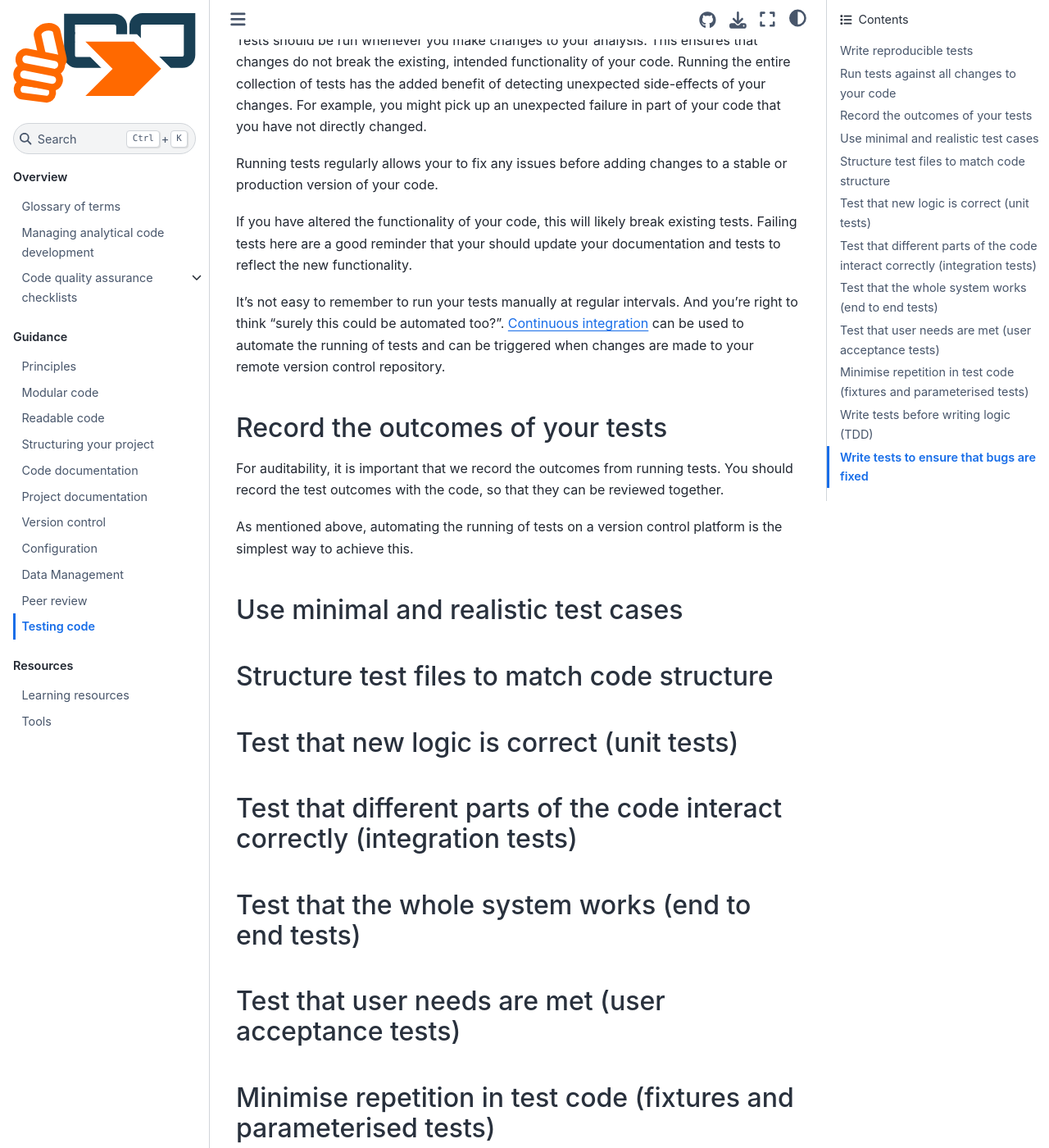
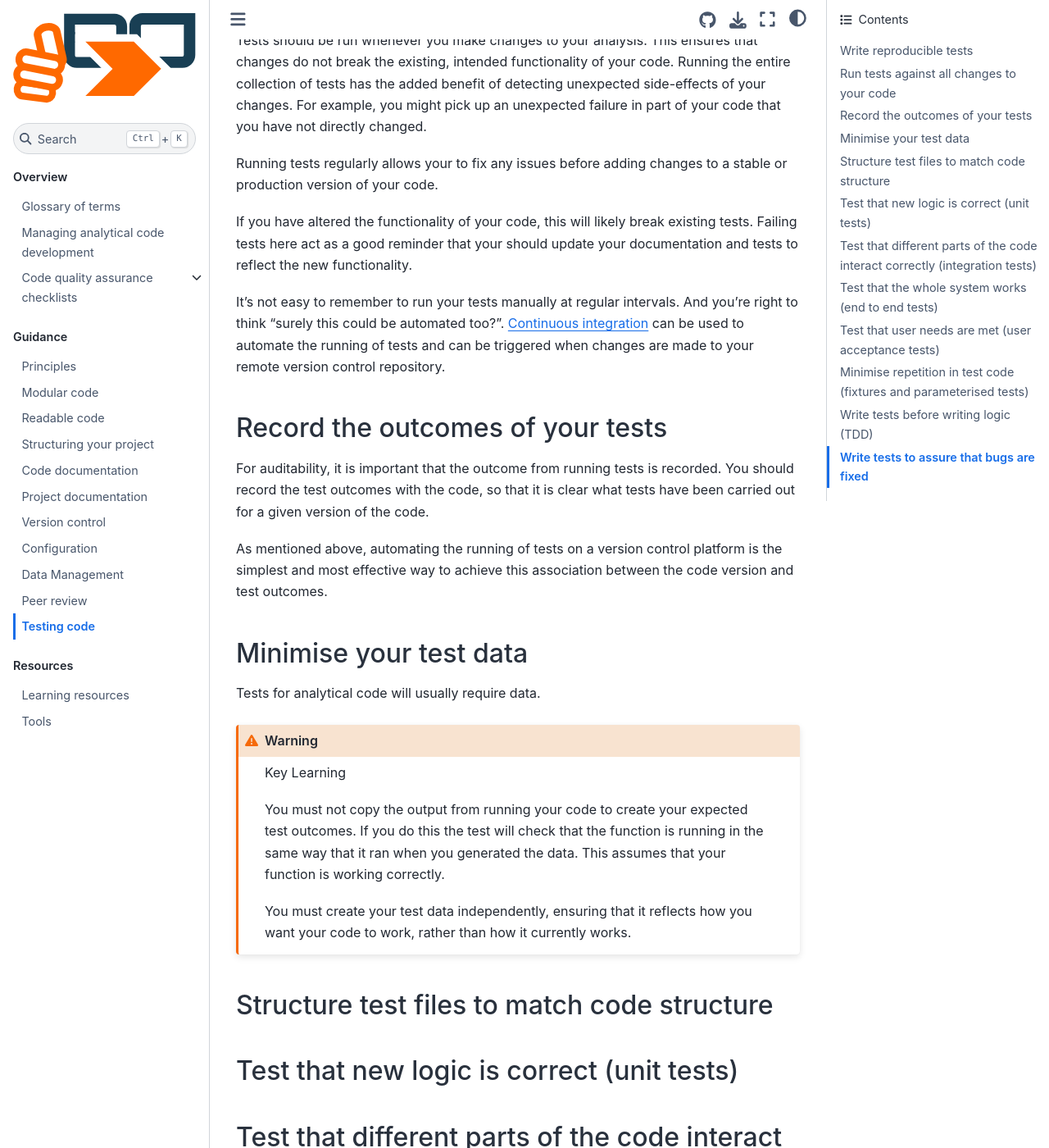
Before and after one commit to best-practice-and-impact/qa-of-code-guidance, a Jupyter Book: the page built from book/testing_code.md, in a window 1280 px wide and 1400 px high, scrolled down 2123 px. Shown: the whole window at 82% size. Built offline with Jupyter Book 1.0.4 settings and Sphinx 7.4.7 and the Sphinx Book theme 1.1.4, drawn with Linux system fonts in a browser that asks for light colours; some of the changed text lies outside the part shown.

Commit message:
Add text for minimal test data

````diff
--- a/book/testing_code.md
+++ b/book/testing_code.md
@@ -51,17 +51,26 @@ Tests should be run whenever you make changes to your analysis. This ensures tha
 
 Running tests regularly allows your to fix any issues before adding changes to a stable or production version of your code.
 
-If you have altered the functionality of your code, this will likely break existing tests. Failing tests here are a good reminder that your should update your documentation and tests to reflect the new functionality.
+If you have altered the functionality of your code, this will likely break existing tests. Failing tests here act as a good reminder that your should update your documentation and tests to reflect the new functionality.
 
 It's not easy to remember to run your tests manually at regular intervals. And you're right to think "surely this could be automated too?". [Continuous integration](continuous-integration) can be used to automate the running of tests and can be triggered when changes are made to your remote version control repository.
 
 ## Record the outcomes of your tests
 
-For auditability, it is important that we record the outcomes from running tests. You should record the test outcomes with the code, so that they can be reviewed together.
+For auditability, it is important that the outcome from running tests is recorded. You should record the test outcomes with the code, so that it is clear what tests have been carried out for a given version of the code.
 
-As mentioned above, automating the running of tests on a version control platform is the simplest way to achieve this.
+As mentioned above, automating the running of tests on a version control platform is the simplest and most effective way to achieve this association between the code version and test outcomes.
 
-## Use minimal and realistic test cases
+## Minimise your test data
+
+Tests for analytical code will usually require data.
+
+```{warning} Key Learning
+
+You must not copy the output from running your code to create your expected test outcomes. If you do this the test will check that the function is running in the same way that it ran when you generated the data. This assumes that your function is working correctly.
+
+You must create your test data independently, ensuring that it reflects how you want your code to work, rather than how it currently works.
+```
 
 ## Structure test files to match code structure
 
@@ -77,4 +86,4 @@ As mentioned above, automating the running of tests on a version control platfor
 
 ## Write tests before writing logic (TDD)
 
-## Write tests to ensure that bugs are fixed
+## Write tests to assure that bugs are fixed
````
